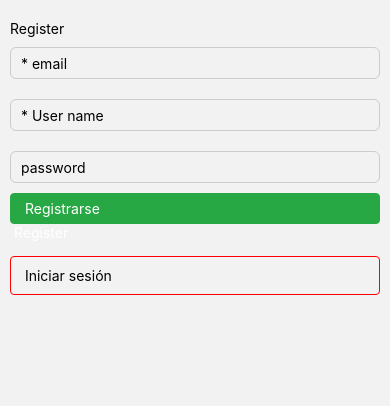
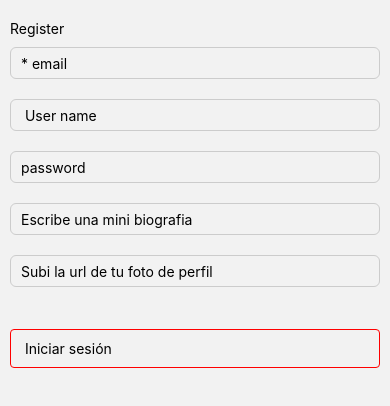
Before and after one commit to SantinoG19/proyecto2, a React Native app: screen /Register in a window 390 px wide. Shown: the top 406 px of the page. Built offline with nearby package versions, Linux system fonts and the light colour scheme; no server answers; the database is empty.

Commit message:
register

```diff
--- a/App.js
+++ b/App.js
@@ -16,9 +16,10 @@ export default function App() {
     <NavigationContainer style={styles.container}>
       <Stack.Navigator>
 
+      <Stack.Screen name="Login" component={Login} options={{ headerShown: false }}/>
+
       <Stack.Screen name="Menu" component={Menu} options={{ headerShown: false }}/>
 
-      <Stack.Screen name="Login" component={Login} options={{ headerShown: false }}/>
 
 
       <Stack.Screen name="Register" component={Register} options={{ headerShown: false }}/>
--- a/src/screens/Login/Login.js
+++ b/src/screens/Login/Login.js
@@ -50,7 +50,6 @@ class Login extends Component {
                     <Text style={styles.textButton} > Login </Text>
 
                 </TouchableOpacity>
-
 
 
                 <TouchableOpacity style={styles.buttonRegister} onPress={() => this.props.navigation.navigate('Register')}>
--- a/src/screens/Register/Register.js
+++ b/src/screens/Register/Register.js
@@ -11,10 +11,14 @@ class Register extends Component {
             userName:'',
             password:'',
             textError: false,
+            showCamera:false,
+            bio:'',
+            fotoPerfil: '',
+            textError: false,
         }
     }
 
-    register(email,pass){
+    register(email,pass,userName,bio,fotoPerfil){
         if(this.state.email == '' || this.state.email.includes("@") == false){
             return this.setState({textError: "You must enter a valid email address"})
         }else if (this.state.password == '' || this.state.password.length <6){
@@ -23,14 +27,26 @@ class Register extends Component {
             return this.setState({textError:'You must complete the username'})
         }
         auth.createUserWithEmailAndPassword(email,pass)
-            .then(()=>{
-                console.log("Registrado ok");
+        .then( response => {
+            console.log(response);
+            db.collection("user").add({
+                owner: email,
+                createdAt: Date.now(),
+                userName: userName,
+                bio: bio,
+                fotoPerfil: fotoPerfil
             })
-            .catch(error => {
-                console.log(error);
-            })
+            this.props.navigation.navigate("Login")
+        })
+        .catch((error) => {
+            this.setState({
+              textError: error.message
+          })
+            console.log(error);
+          });
 
-    }
+}
+
 
     render(){
         return(
@@ -46,7 +62,7 @@ class Register extends Component {
                  <TextInput
                     style={styles.input}
                     onChangeText={(text)=>this.setState({userName: text})}
-                    placeholder='* User name'
+                    placeholder=' User name'
                     keyboardType='default'
                     value={this.state.userName}
                     />
@@ -57,21 +73,43 @@ class Register extends Component {
                     keyboardType='email-address'
                     secureTextEntry={true}
                     value={this.state.password}
+
                 />
+                <TextInput
+                        style={styles.input}
+                        onChangeText={(bio)=>this.setState({bio: bio})}
+                        placeholder='Escribe una mini biografia'
+                        keyboardType='default'
+                        value={this.state.bio}
+                        />
 
-                 <TouchableOpacity style={styles.button} onPress={()=>
-                this.register(this.state.email, this.state.password)}>
+                    {/* PROFILE PICTURE */}
+                    <TextInput
+                        style={styles.input}
+                        onChangeText={(url)=>this.setState({fotoPerfil: url})}
+                        placeholder='Subi la url de tu foto de perfil'
+                        keyboardType='default'
+                        value={this.state.fotoPerfil}
+                        />
 
-                    <Text style={styles.textButton} > Registrarse </Text>
-                </TouchableOpacity>
+                    {this.state.email.length > 0 && this.state.password.length >0 && this.state.userName.length > 0 ?
 
-                <TouchableOpacity style={styles.buttonError} onPress={()=> this.setState({textError: 'You must complete the required fields'})}>
-                    <Text style={styles.textButton} > Register</Text>
-                </TouchableOpacity>
+                    <TouchableOpacity style={styles.button} onPress={()=>
+                    this.register(this.state.email, this.state.password, this.state.userName , this.state.Bio , this.state.fotoPerfil)}>
+
+                        <Text style={styles.textButton} > Registrate</Text>
+
+                    </TouchableOpacity> :
+
+                    <TouchableOpacity style={styles.buttonError} onPress={()=> this.setState({textError: 'Debes completar los espacios requeridos'})}>
+                        <Text style={styles.textButton} > </Text>
+                    </TouchableOpacity> }
+
 
                 <TouchableOpacity style={styles.buttonRegister} onPress={() => this.props.navigation.navigate('Login')}>
 
                     <Text> Iniciar sesión </Text>
+
 
                 </TouchableOpacity>
                 </View>
```
